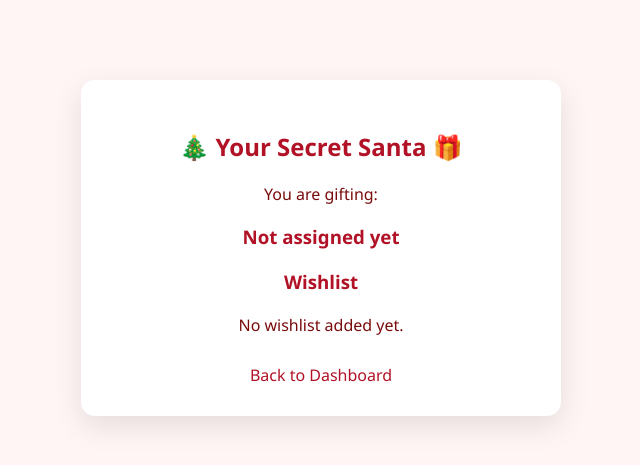
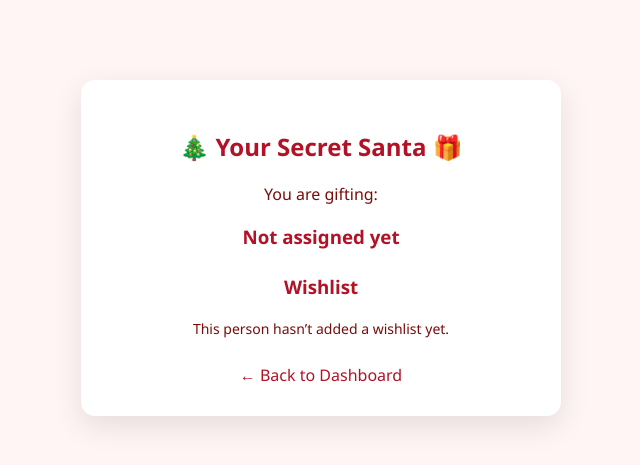
Before and after one commit to GhSho/gatty-ss, a Flask app: page /reveal in a window 1280 px wide. Shown: the top 465 px of the page, without its empty margins (319-959 px from the left). Run offline with Flask 3, Linux system fonts and the light colour scheme; the visitor is signed in with stand-in values (Sample User, id 1).

Commit message:
Update reveal.html

```diff
--- a/templates/reveal.html
+++ b/templates/reveal.html
@@ -12,7 +12,7 @@
     <p>You are gifting:</p>
     <h3>{{ recipient }}</h3>
 
-    <h3>Wishlist</h3>
+    <h3 style="margin-top: 25px;">Wishlist</h3>
 
     {% if wishlist %}
         <ul class="list">
@@ -21,10 +21,12 @@
             {% endfor %}
         </ul>
     {% else %}
-        <p>No wishlist added yet.</p>
+        <p style="font-size: 14px;">
+            This person hasn’t added a wishlist yet.
+        </p>
     {% endif %}
 
-    <a href="/dashboard">Back to Dashboard</a>
+    <a href="/dashboard">← Back to Dashboard</a>
 </div>
 
 </body>
```
